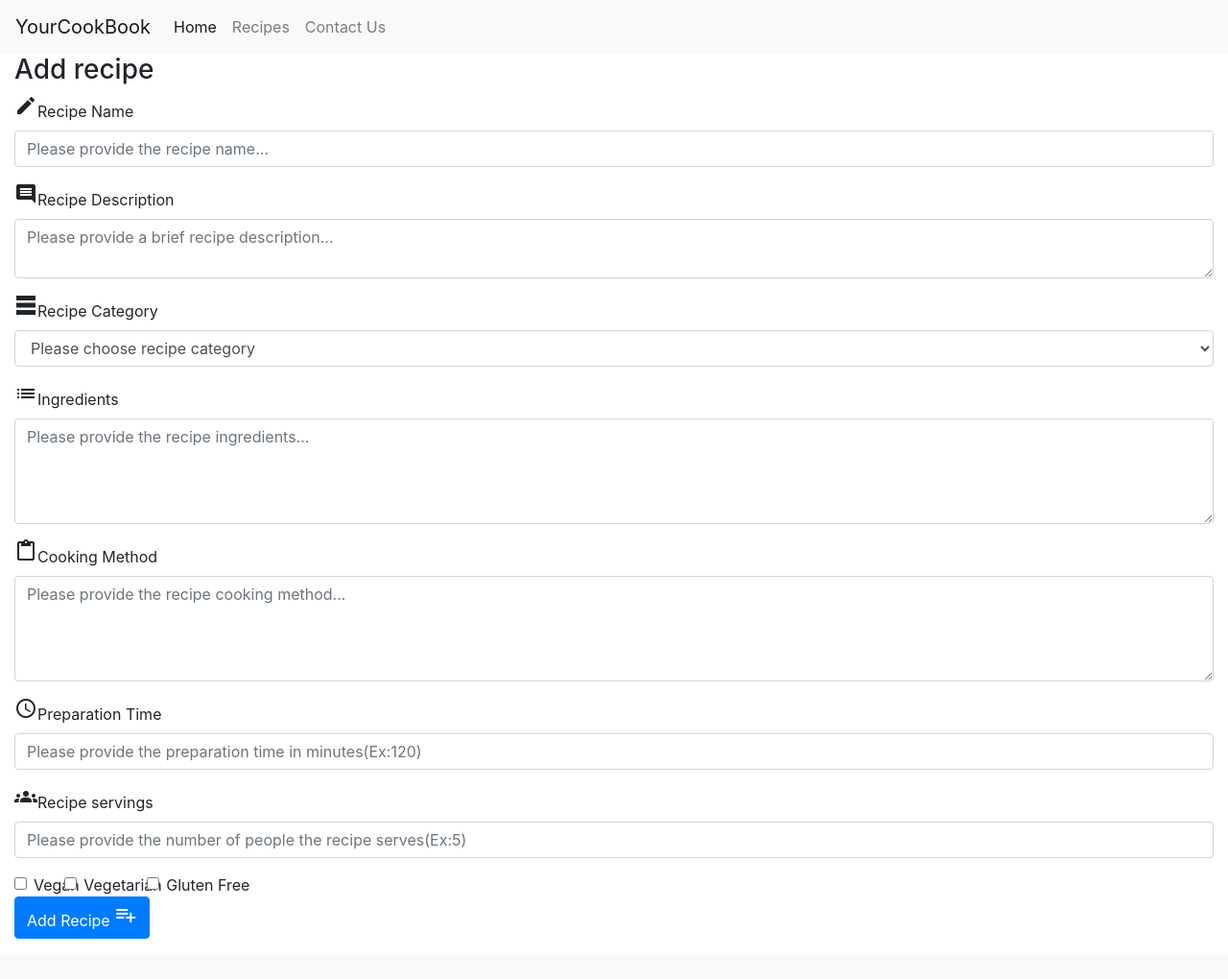
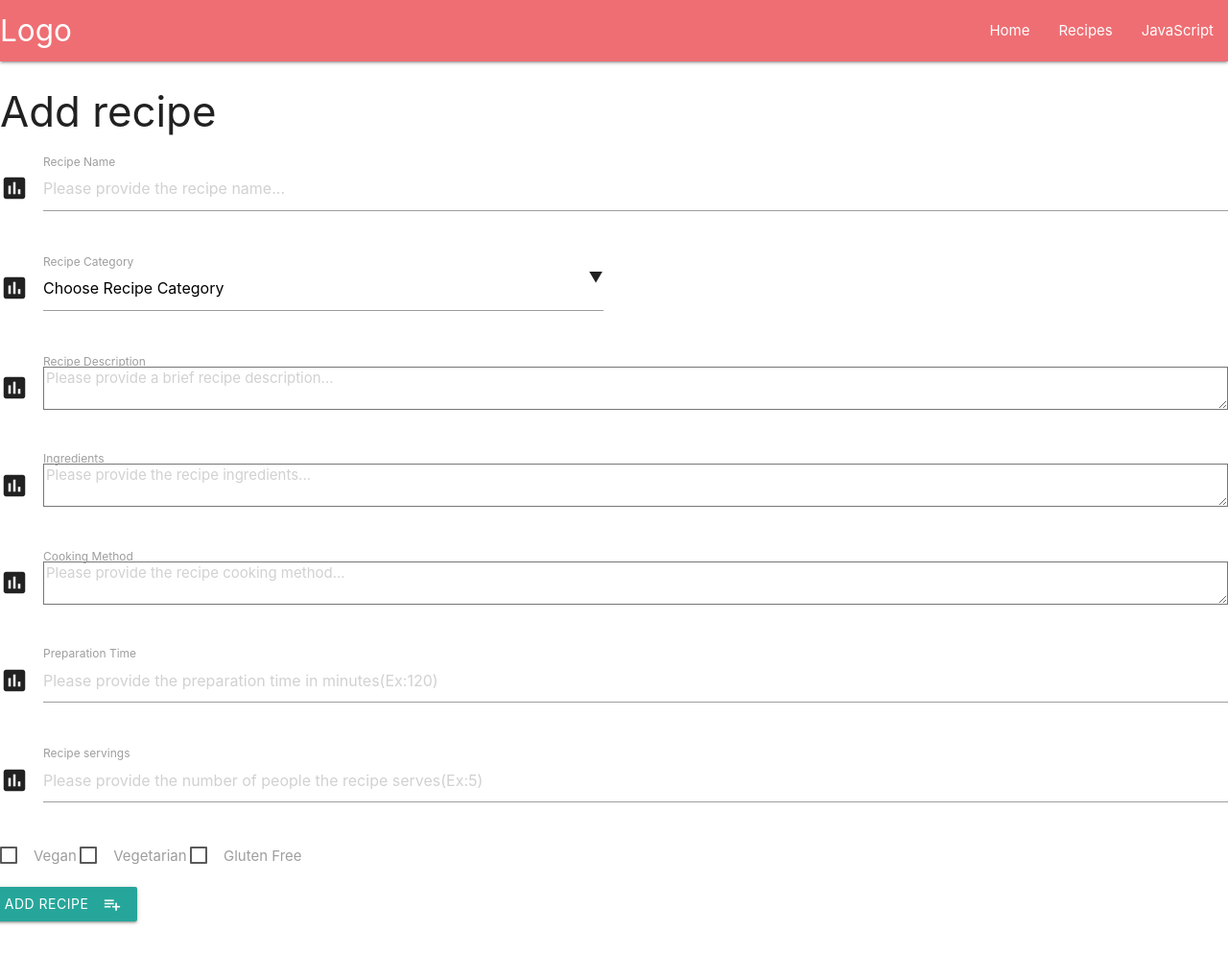
Before and after one commit to LuccaBBombo/recipe_blog, a Flask app: page /add_recipe in a window 1280 px wide. Shown: the whole page at 96% size. Before the commit the page ends 978 px from the top, so only its background shows below. Run offline with Flask 2, Linux system fonts and the light colour scheme; data that the repository does not hold is empty; some libraries are stand-ins or nearby versions.

Commit message:
switched from bootstrap to materialize to display the ability to work with different technologies

```diff
--- a/app.py
+++ b/app.py
@@ -24,6 +24,13 @@ def add_recipe():
     return render_template('add_recipe.html', categories=mongo.db.categories.find())
 
 
+@app.route('/insert_recipe', methods=['POST'])
+def insert_recipe():
+    recipes = mongo.db.recipes
+    recipes.insert_one(request.form.to_dict())
+    return redirect(url_for('recipes'))
+
+
 if __name__ == '__main__':
     app.run(host=os.environ.get('IP'),
             port=int(os.environ.get('PORT')), debug=True)
--- a/templates/add_recipe.html
+++ b/templates/add_recipe.html
@@ -1,56 +1,87 @@
 {% extends 'base.html' %}
 {% block content %}
 <h3>Add recipe</h3>
-<form action="" mehtod="POST">
-  <div class="form-group">
-    <label for="recipename"><span class="material-icons">create</span>Recipe Name</label>
-    <input type="text" class="form-control" id="recipe_title" name="recipe_title" placeholder="Please provide the recipe name..." required="true">
+<div class="row">
+    <form action="{{url_for('insert_recipe')}}" method="POST" class="col s12">
+        <div class="row">
+            <div class="row">
+                <div class="input-field col s12">
+                    <i class="material-icons prefix">poll</i>
+                    <input type="text" class="validate" id="recipe_title" name="recipe_title" placeholder="Please provide the recipe name..." required="true">
+                    <label for="recipename">Recipe Name</label>
                 </div>
-  <div class="form-group">
-    <label for="recipedescription"><span class="material-icons">insert_comment</span>Recipe Description</label>
-    <textarea class="form-control" id="recipe_description" name="recipe_description" rows="2" placeholder="Please provide a brief recipe description..." required="true"></textarea>
             </div>
-  <div class="form-group">
-    <label for="categoryname"><span class="material-icons">table_rows</span>Recipe Category</label>
-    <select class="form-control" id="category" name="category_name" required="true">
-      <option value="" disabled selected>Please choose recipe category</option>
+            <div class="row">
+                <div class="input-field col s6">
+                    <i class="material-icons prefix">poll</i>
+                    <select id="category" name="category_name" required>
+                <option value="" disabled selected>Choose Recipe Category</option>
                         {% for cat in categories %}
                             <option value="{{cat.category_name}}">{{cat.category_name}}</option>
                         {% endfor %}
                     </select>
+                    <label>Recipe Category</label>
                 </div>
-  <div class="form-group">
-    <label for="recipe_ingredients"><span class="material-icons">list</span>Ingredients</label>
-    <textarea class="form-control" id="recipe_ingredients" name="recipe_ingredients" rows="4" placeholder="Please provide the recipe ingredients..." required="true"></textarea>
             </div>
-  <div class="form-group">
-    <label for="recipe_method"><span class="material-icons">content_paste</span>Cooking Method</label>
-    <textarea class="form-control" id="recipe_prepare_method" name="recipe_prepare_method" rows="4" placeholder="Please provide the recipe cooking method..." required="true"></textarea>
+            <div class="row">
+                <div class="input-field col s12">
+                    <i class="material-icons prefix">poll</i>
+                    <textarea class="validate" id="recipe_description" name="recipe_description" rows="2" placeholder="Please provide a brief recipe description..." required="true"></textarea>
+                    <label for="recipedescription">Recipe Description</label>
                 </div>
-  <div class="form-group">
-    <label for="recipetime"><span class="material-icons">access_time</span>Preparation Time</label>
-    <input type="number" class="form-control" id="recipe_cooking_time" name="recipe_cooking_time" placeholder="Please provide the preparation time in minutes(Ex:120)" required="true">
             </div>
-  <div class="form-group">
-    <label for="recipeservings"><span class="material-icons">groups</span>Recipe servings</label>
-    <input type="number" class="form-control" id="recipe_serving" name="recipe_serving" placeholder="Please provide the number of people the recipe serves(Ex:5)" required="true">
+            <div class="row">
+                <div class="input-field col s12">
+                    <i class="material-icons prefix">poll</i>
+                    <textarea class="validate" id="recipe_ingredients" name="recipe_ingredients" rows="4" placeholder="Please provide the recipe ingredients..." required="true"></textarea>
+                    <label for="recipe_ingredients">Ingredients</label>
                 </div>
-  <div class="form-check">
-  <input class="form-check-input" type="checkbox" value="" id="is_vegan" name="is_vegan">
-  <label class="form-check-label" for="recipevegan">
-    Vegan
+            </div>
+            <div class="row">
+                <div class="input-field col s12">
+                    <i class="material-icons prefix">poll</i>
+                    <textarea class="validate" id="recipe_prepare_method" name="recipe_prepare_method" rows="4" placeholder="Please provide the recipe cooking method..." required="true"></textarea>
+                    <label for="recipe_method">Cooking Method</label>
+                </div>
+            </div>
+            <div class="row">
+                <div class="input-field col s12">
+                    <i class="material-icons prefix">poll</i>
+                    <input type="number" class="validate" id="recipe_cooking_time" name="recipe_cooking_time" placeholder="Please provide the preparation time in minutes(Ex:120)" required="true">
+                    <label for="recipetime">Preparation Time</label>
+                </div>
+            </div>
+            <div class="row">
+                <div class="input-field col s12">
+                    <i class="material-icons prefix">poll</i>
+                    <input type="number" class="validate" id="recipe_serving" name="recipe_serving" placeholder="Please provide the number of people the recipe serves(Ex:5)" required="true">
+                    <label for="recipeservings">Recipe servings</label>
+                </div>
+            </div>
+            <div class="row">
+                <div class="col s12">
+                    <label for="is_vegan">
+                        <input type="checkbox" id="is_vegan" name="is_vegan" />
+                        <span>Vegan</span>
                     </label>
-  <input class="form-check-input" type="checkbox" value="" id="is_vegetarian" name="is_vegetarian">
-  <label class="form-check-label" for="recipevegetarian">
-    Vegetarian
+                    <label for="is_vegetarian">
+                        <input type="checkbox" id="is_vegetarian" name="is_vegetarian" />
+                        <span>Vegetarian</span>
                     </label>
-  <input class="form-check-input" type="checkbox" value="" id="is_gluten_free" name="is_gluten_free">
-  <label class="form-check-label" for="recipeglutenfree">
-    Gluten Free
+                    <label for="is_gluten_free">
+                        <input type="checkbox" id="is_gluten_free" name="is_gluten_free" />
+                        <span>Gluten Free</span>
                     </label>
                 </div>
-  <button type="submit" class="btn btn-primary">Add Recipe <span class="material-icons">playlist_add</span></button>
+            </div>
+            <div class="row">
+            <button class="btn waves-effect waves-light" type="submit" name="action">Add Recipe
+                <i class="material-icons right">playlist_add</i>
+            </button>
+            </div>
+        </div>
     </form>
+</div>
 
 
 {% endblock %}
--- a/templates/base.html
+++ b/templates/base.html
@@ -1,32 +1,21 @@
 <!DOCTYPE html>
 <html lang="en">
 <head>
-
-    <link rel="stylesheet" href="https://stackpath.bootstrapcdn.com/bootstrap/4.5.0/css/bootstrap.min.css" integrity="sha384-9aIt2nRpC12Uk9gS9baDl411NQApFmC26EwAOH8WgZl5MYYxFfc+NcPb1dKGj7Sk" crossorigin="anonymous">
-    <link href="https://fonts.googleapis.com/icon?family=Material+Icons"rel="stylesheet">
+    <link href="https://fonts.googleapis.com/icon?family=Material+Icons" rel="stylesheet">
+    <link rel="stylesheet" href="https://cdnjs.cloudflare.com/ajax/libs/materialize/1.0.0/css/materialize.min.css">
     <link rel="stylesheet" href="{{url_for('static', filename='css/style.css')}}" type = "text/css"/>
     <title>Document</title>
 </head>
 <body>
     <header>
-        <nav class="navbar navbar-expand-lg navbar-light bg-light">
-            <a class="navbar-brand nav_header" href="{{url_for('home')}}">YourCookBook</a>
-            <button class="navbar-toggler" type="button" data-toggle="collapse" data-target="#navbarSupportedContent" aria-controls="navbarSupportedContent" aria-expanded="false" aria-label="Toggle navigation">
-                <span class="navbar-toggler-icon"></span>
-            </button>
-
-            <div class="collapse navbar-collapse" id="navbarSupportedContent">
-                <ul class="navbar-nav mr-autos">
-                <li class="nav-item active">
-                    <a class="nav-link" href="{{url_for('home')}}">Home</a>
-                </li>
-                <li class="nav-item">
-                    <a class="nav-link" href="{{url_for('recipes')}}">Recipes</a>
-                </li>
-                <li class="nav-item">
-                    <a class="nav-link" href="">Contact Us</a>
-                </li>
-                </ul>
+        <nav>
+            <div class="nav-wrapper">
+            <a href="{{url_for('home')}}" class="brand-logo">Logo</a>
+            <ul id="nav-mobile" class="right hide-on-med-and-down">
+                <li><a href="{{url_for('home')}}">Home</a></li>
+                <li><a href="{{url_for('recipes')}}">Recipes</a></li>
+                <li><a href="collapsible.html">JavaScript</a></li>
+            </ul>
             </div>
         </nav>
     </header>
@@ -41,8 +30,14 @@
 
 </footer>
 
-<script src="https://code.jquery.com/jquery-3.5.1.slim.min.js" integrity="sha384-DfXdz2htPH0lsSSs5nCTpuj/zy4C+OGpamoFVy38MVBnE+IbbVYUew+OrCXaRkfj" crossorigin="anonymous"></script>
-<script src="https://cdn.jsdelivr.net/npm/popper.js@1.16.0/dist/umd/popper.min.js" integrity="sha384-Q6E9RHvbIyZFJoft+2mJbHaEWldlvI9IOYy5n3zV9zzTtmI3UksdQRVvoxMfooAo" crossorigin="anonymous"></script>
-<script src="https://stackpath.bootstrapcdn.com/bootstrap/4.5.0/js/bootstrap.min.js" integrity="sha384-OgVRvuATP1z7JjHLkuOU7Xw704+h835Lr+6QL9UvYjZE3Ipu6Tp75j7Bh/kR0JKI" crossorigin="anonymous"></script>
+<script src="https://cdnjs.cloudflare.com/ajax/libs/jquery/3.2.1/jquery.min.js"></script>
+<script src="https://cdnjs.cloudflare.com/ajax/libs/materialize/0.100.2/js/materialize.min.js"></script>
+ <script type="text/javascript">
+    $(document).ready(function() {
+        $('.collapsible').collapsible();
+        $('select').material_select();
+        $(".button-collapse").sideNav();
+    });
+  </script>
 </body>
 </html>
```
Also changed, not shown: 1 other file. Lines whose indentation alone changed are shown as unchanged.
